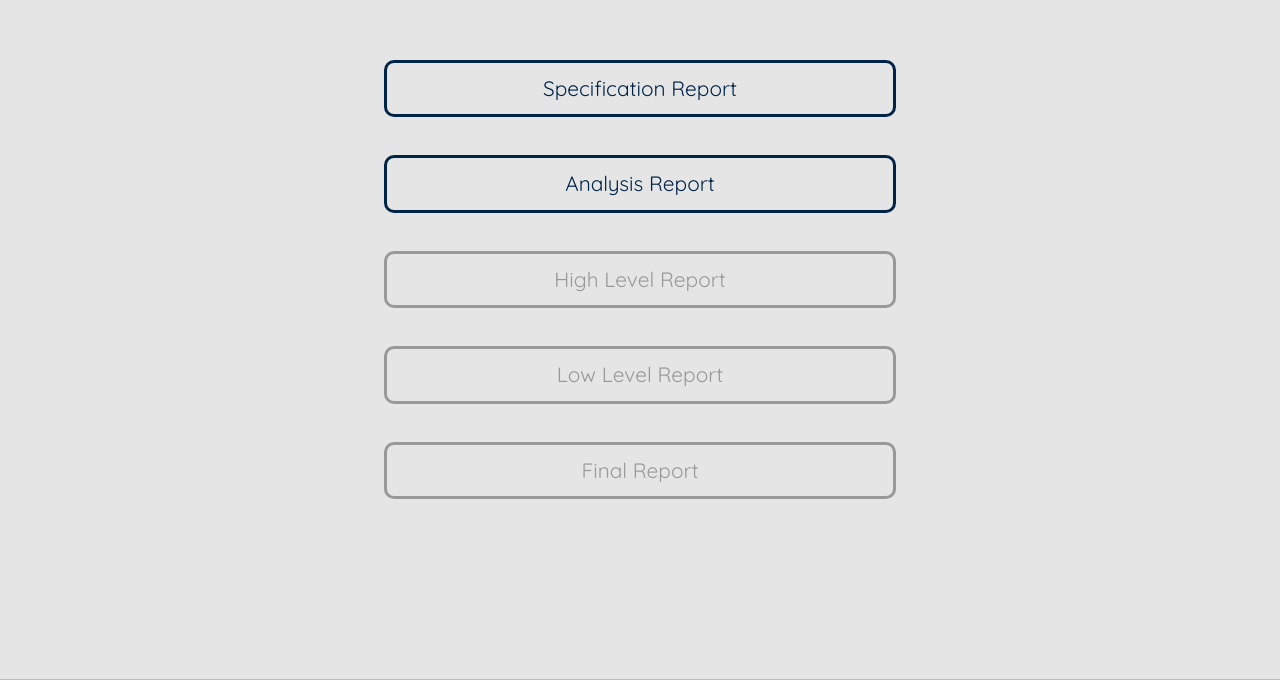
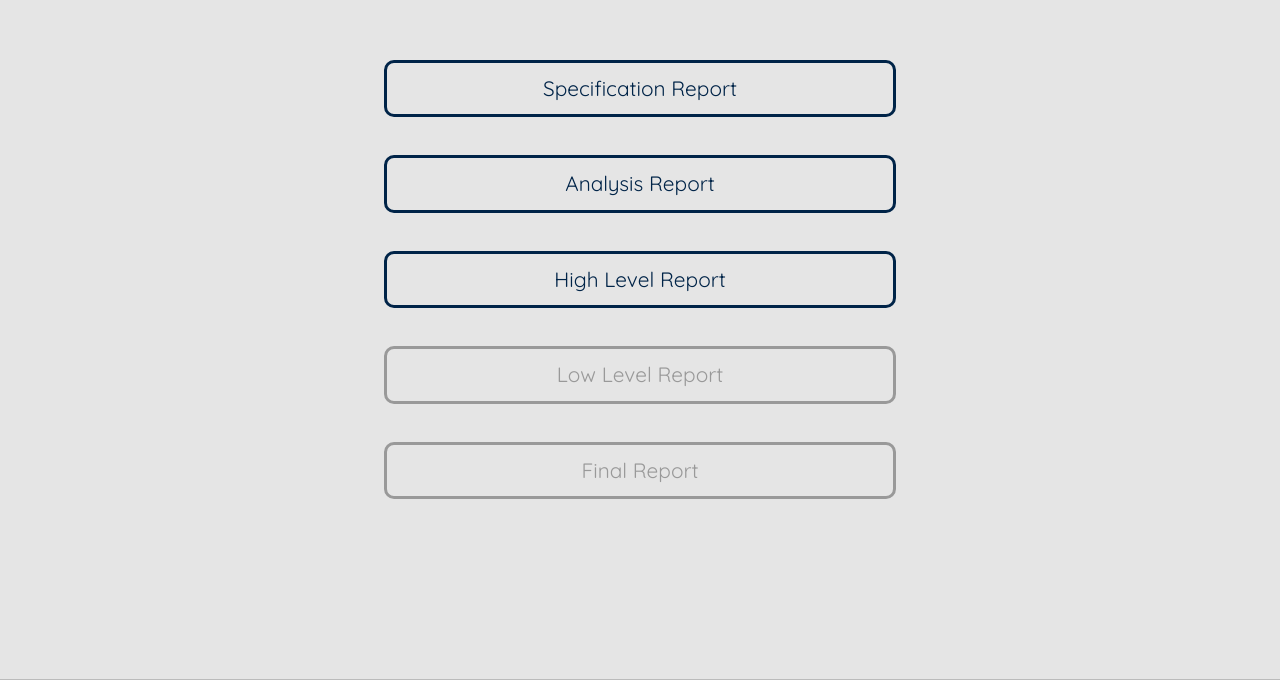
Before and after one commit to urbscope/urbscope.github.io, a plain HTML site: page index.html in a window 1280 px wide. Shown: the part 2520-3200 px from the top of the page. Drawn offline with nearby package versions, Linux system fonts and the light colour scheme.

Commit message:
report added

```diff
--- a/index.html
+++ b/index.html
@@ -131,7 +131,7 @@
       <div class="block" id="reports">
         <a href="https://github.com/urbscope/urbscope.github.io/raw/master/reports/projectspecification.pdf" target="_blank" class="button">Specification Report</a>
         <a href="https://github.com/urbscope/urbscope.github.io/raw/master/reports/Analysis%20Report.pdf" target="_blank" class="button">Analysis Report</a>
-        <a href="#" class="button button-disabled">High Level Report</a>
+        <a href="https://github.com/urbscope/urbscope.github.io/raw/master/reports/%20High%20Level%20Design%20Report.pdf" class="button">High Level Report</a>
         <a href="#" class="button button-disabled">Low Level Report</a>
         <a href="#" class="button button-disabled">Final Report</a>
       </div>
```
